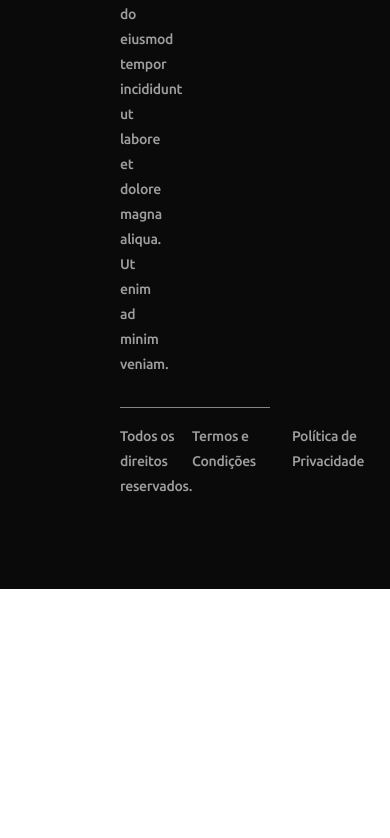
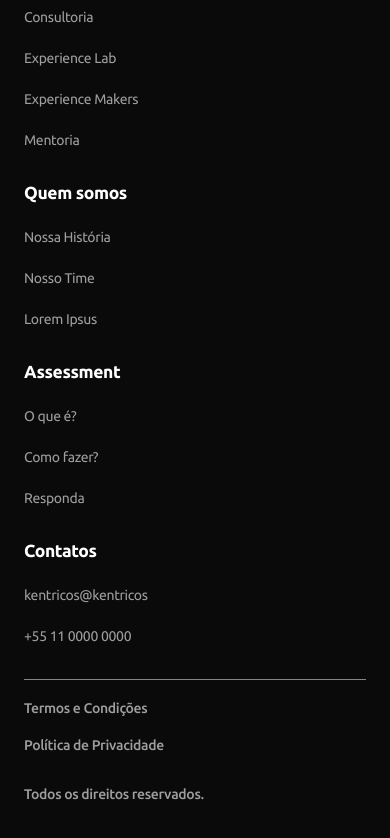
Before and after one commit to kentricosdev/assessment, a React (Vite) app: page / in a window 390 px wide. Shown: the part 1545-2383 px from the top of the page. Before the commit the page ends 2134 px from the top, so only its background shows below. Built offline with nearby package versions, Linux system fonts and the light colour scheme.

Commit message:
finish footer responsive

```diff
--- a/src/components/Footer/styles.ts
+++ b/src/components/Footer/styles.ts
@@ -3,6 +3,11 @@ import styled from "styled-components";
 export const ContainerFooter = styled.footer`
   background-color: ${({ theme }) => theme.colors.neutral100};
   padding: 90px 120px;
+
+  @media (min-width: 0) and (max-width: 920px) {
+    padding-left: 24px;
+    padding-right: 24px;
+  }
 `;
 
 export const Wrapper = styled.div`
@@ -17,6 +22,10 @@ export const MainContent = styled.div`
   padding-bottom: 30px;
   margin-bottom: 16px;
   border-bottom: 1px solid rgba(255,255,255,0.5);
+
+  @media (min-width: 0) and (max-width: 1024px) {
+    flex-direction: column;
+  }
 `;
 
 export const ContainerLogo = styled.div`
@@ -30,15 +39,33 @@ export const ContainerLogo = styled.div`
     line-height: 25px;
     letter-spacing: -0.32px;
   }
+
+  @media (min-width: 0) and (max-width: 1024px) {
+    width: 100%
+  }
 `
 
 export const ContainerMenu = styled.div`
   display: flex;
   width: 75%;
+
+  @media (min-width: 0) and (max-width: 1024px) {
+    width: 100%;
+    flex-wrap: wrap;
+    gap: 24px 0;
+  }
 `
 
 export const MenuGroup = styled.div`
   width: calc(100% / 4);
+
+  @media (min-width: 425px) and (max-width: 767px) {
+    width: calc(100% / 2);
+  }
+
+  @media (min-width: 0) and (max-width: 424px) {
+    width: 100%;
+  }
 `
 
 export const Nav = styled.nav`
@@ -68,6 +95,7 @@ export const Title = styled.h3`
 export const Bottom = styled.div`
   display: flex;
   justify-content: space-between;
+
   p, a {
     color: ${({ theme }) => theme.colors.neutral60};
     font-size: 1rem;
@@ -76,11 +104,29 @@ export const Bottom = styled.div`
     letter-spacing: -0.32px;
     width: fit-content;
   }
+
+  @media (min-width: 0) and (max-width: 600px) {
+    flex-direction: column;
+    gap: 24px;
+
+    p {
+      order: 1;
+    }
+  }
 `;
 
-export const BottomMenu = styled.div`
+export const BottomMenu = styled.nav`
   display: flex;
   gap: 36px;
+
+  @media (min-width: 425px) and (max-width: 600px) {
+    order: 0;
+  }
+
+  @media (min-width: 0px) and (max-width: 424px) {
+    flex-direction: column;
+    gap: 12px;
+  }
 `;
 
 export const LogoLink = styled.a`
```
Also changed, not shown: src/main.tsx (line endings or trailing spaces).
